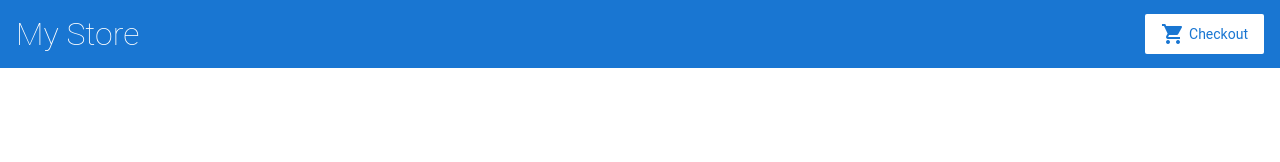
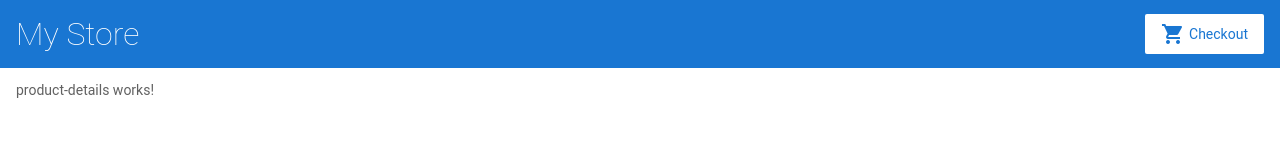
Before and after one commit to ds10/angular-heroes, an Angular app: page /products/ProductID in a window 1280 px wide. Before the commit this address led to /. Shown: the top 162 px of the page. Built offline with nearby package versions, Linux system fonts and the light colour scheme.

Commit message:
Added product details

```diff
--- /dev/null
+++ b/src/app/product-details/product-details.component.html
@@ -0,0 +1,3 @@
+<p>
+product-details works!
+</p>
--- /dev/null
+++ b/src/app/product-details/product-details.component.ts
@@ -0,0 +1,15 @@
+import { Component, OnInit } from '@angular/core';
+
+@Component({
+  selector: 'app-product-details',
+  templateUrl: './product-details.component.html',
+  styleUrls: ['./product-details.component.css']
+})
+export class ProductDetailsComponent implements OnInit {
+
+  constructor() { }
+
+  ngOnInit() {
+  }
+
+}
```
Also changed, not shown: src/app/app.module.ts (+5 -2 lines), src/app/product-details/product-details.component.css (added).
